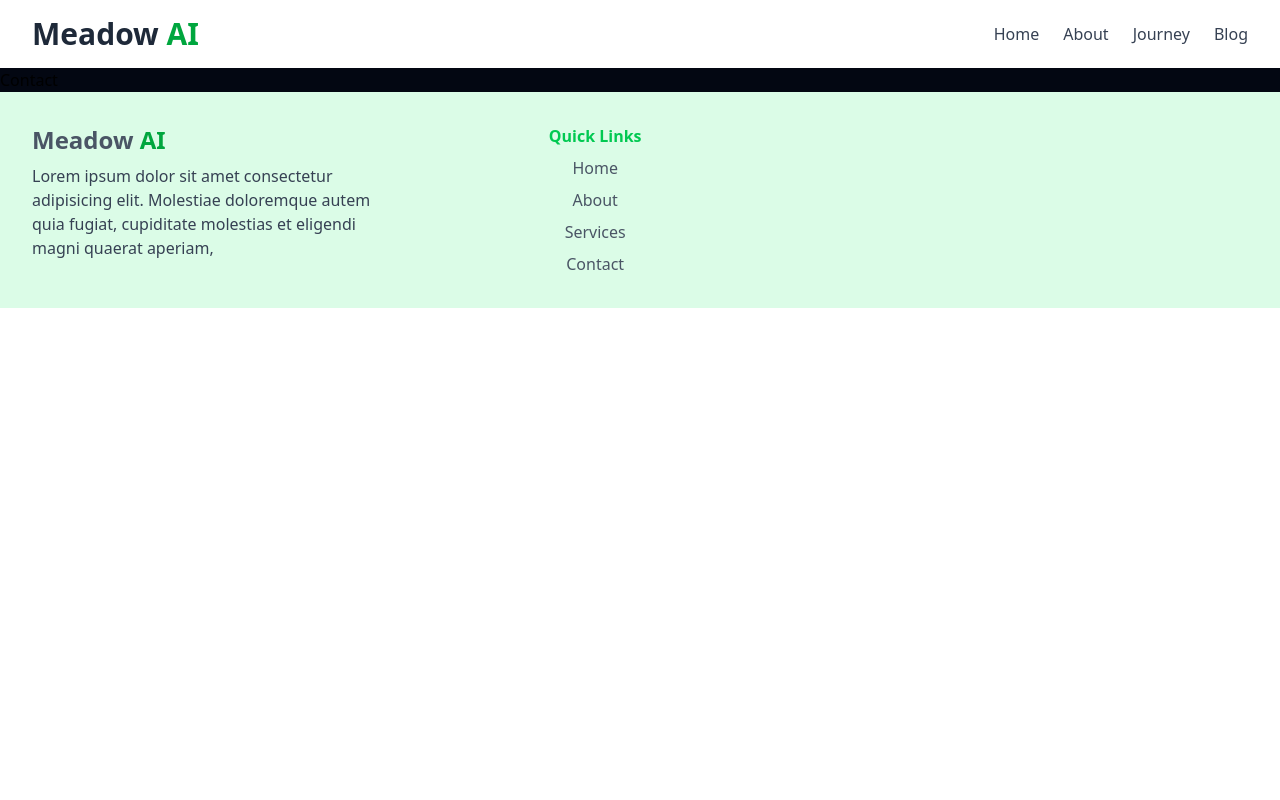
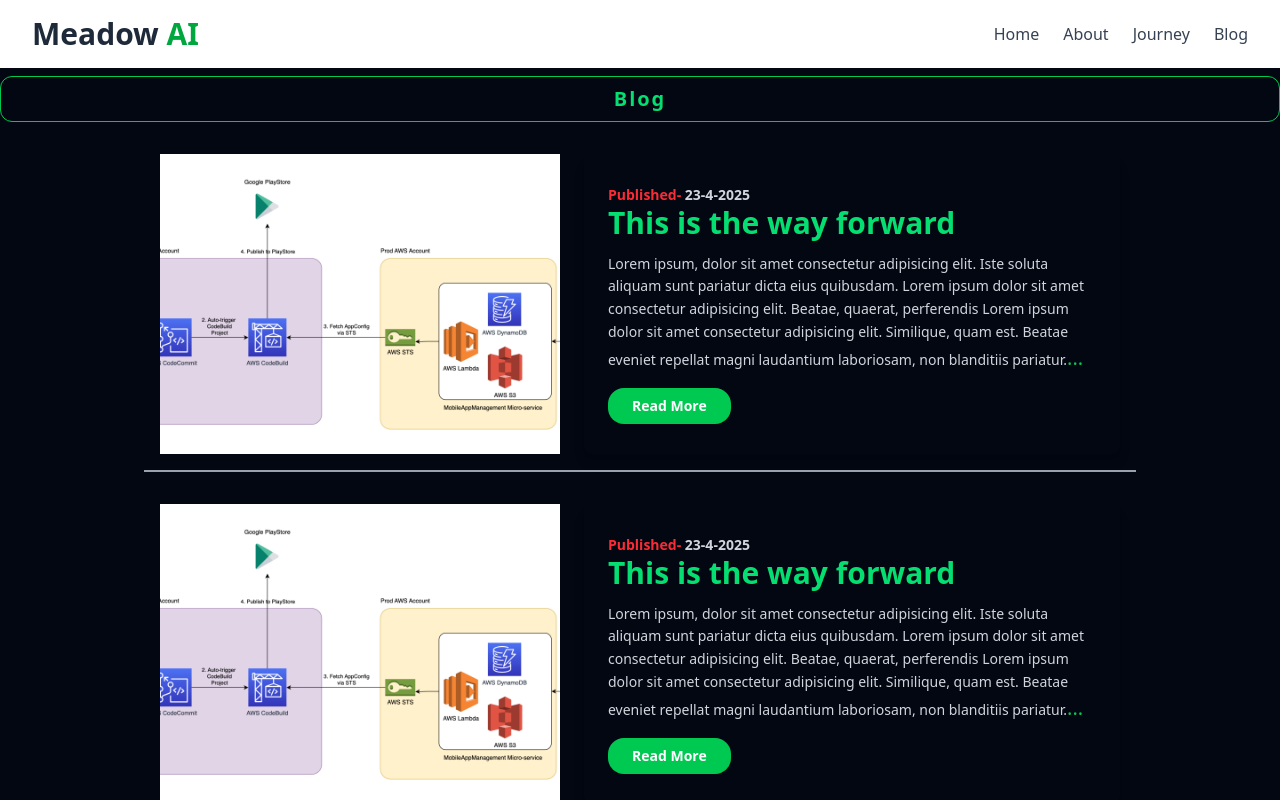
Before and after one commit to GEO-HACK/meadow-ai, a React (Vite) app: page /blog in a window 1280 px wide. Shown: the top 800 px of the page. Built offline with nearby package versions, Linux system fonts and the light colour scheme.

Commit message:
blog page

```diff
--- /dev/null
+++ b/src/components/Card.jsx
@@ -0,0 +1,40 @@
+import React from "react";
+
+const Card = () => {
+  return (
+    <>
+      <div className="text-white flex flex-col md:flex-row gap-6 mt-4 w-[80%] p-4">
+        <div className="flex-1  h-auto w-full md:max-w-[400px]  flex justify-center">
+          <img
+            src="/deployment.png"
+            alt=""
+            className="w-full h-[300px] object-cover "
+          />
+        </div>
+        <div className="flex-1 text-lg flex flex-col  p-6  text-white justify-center rounded-lg shadow-lg">
+            <p className="text-red-500 font-semibold text-sm">Published- <span className="text-gray-300">23-4-2025</span></p>
+          <h1 className="text-3xl font-bold text-green-400 mb-3">
+            This is the way forward
+          </h1>
+
+          <p className="text-gray-300 leading-relaxed text-sm">
+            Lorem ipsum, dolor sit amet consectetur adipisicing elit. Iste
+            soluta aliquam sunt pariatur dicta eius quibusdam. Lorem ipsum dolor
+            sit amet consectetur adipisicing elit. Beatae, quaerat, perferendis
+            Lorem ipsum dolor sit amet consectetur adipisicing elit. Similique,
+            quam est. Beatae eveniet repellat magni laudantium laboriosam, non
+            blanditiis pariatur.
+            <span className="text-bold text-green-500 text-xl">...</span>
+          </p>
+
+          <button className="mt-4 px-6 py-2 text-sm max-w-fit bg-green-500 hover:bg-green-600 text-white font-semibold rounded-2xl transition-all">
+            Read More
+          </button>
+        </div>
+      </div>
+      <div className="border border-gray-400 w-[80%]" />
+    </>
+  );
+};
+
+export default Card;
--- a/src/pages/Blog.jsx
+++ b/src/pages/Blog.jsx
@@ -1,8 +1,27 @@
 import React from 'react'
+import Card from '../components/Card'
 
 const Contact = () => {
   return (
-    <div>Contact</div>
+    <div>
+         <div
+        className={` text-green-400 border border-green-500 rounded-xl min-w-[1rem] px-2 py-1 mt-2`}
+      >
+        <p className={`m-1 text-xl tracking-widest text-center font-bold  text-green-400`}>
+          Blog
+        </p>
+      </div>
+
+      <div className='flex flex-col items-center justify-center mx-5'>
+        <Card />
+        <Card />
+        <Card />
+        <Card />
+
+      </div>
+
+
+    </div>
   )
 }
 
--- a/src/pages/Journey.jsx
+++ b/src/pages/Journey.jsx
@@ -11,8 +11,7 @@ const Journey = () => {
       <p className="text-center text-lg mb-12 max-w-2xl mx-auto">
         Agriculture is a cornerstone of many economies, yet numerous challenges
         persist, from unpredictable weather to inefficient resource allocation.
-        Our journey began with a mission to create an AI-driven platform that
-        empowers farmers with real-time insights.
+
       </p>
 
       <section className="flex flex-col md:flex-row items-center gap-10">
@@ -112,7 +111,7 @@ const Journey = () => {
             <img
               src="/training.jpeg"
               alt="AI Model Training"
-              className="w-full rounded-lg shadow-lg"
+              className="w-full sm:max-w-sm lg:max-w-lg md:max-w-md rounded-lg shadow-lg"
             />
           </div>
         </div>
```
